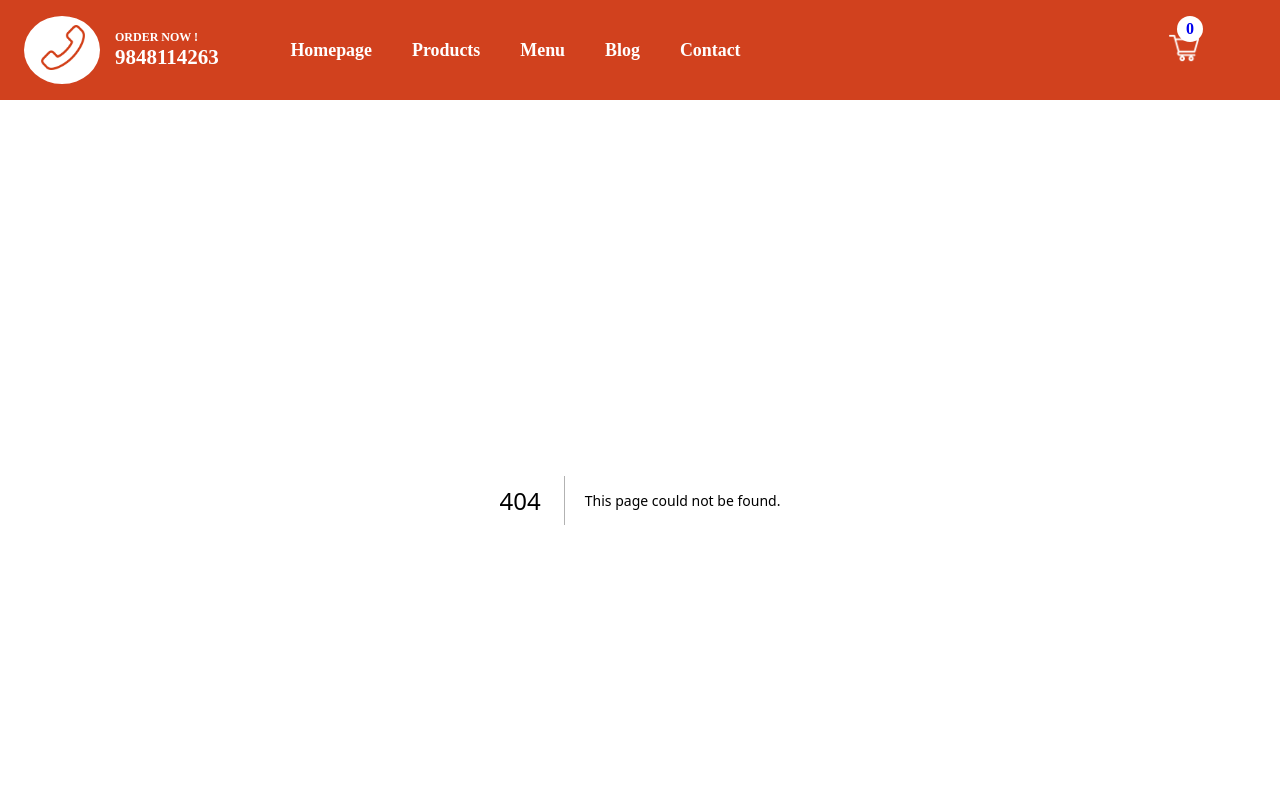
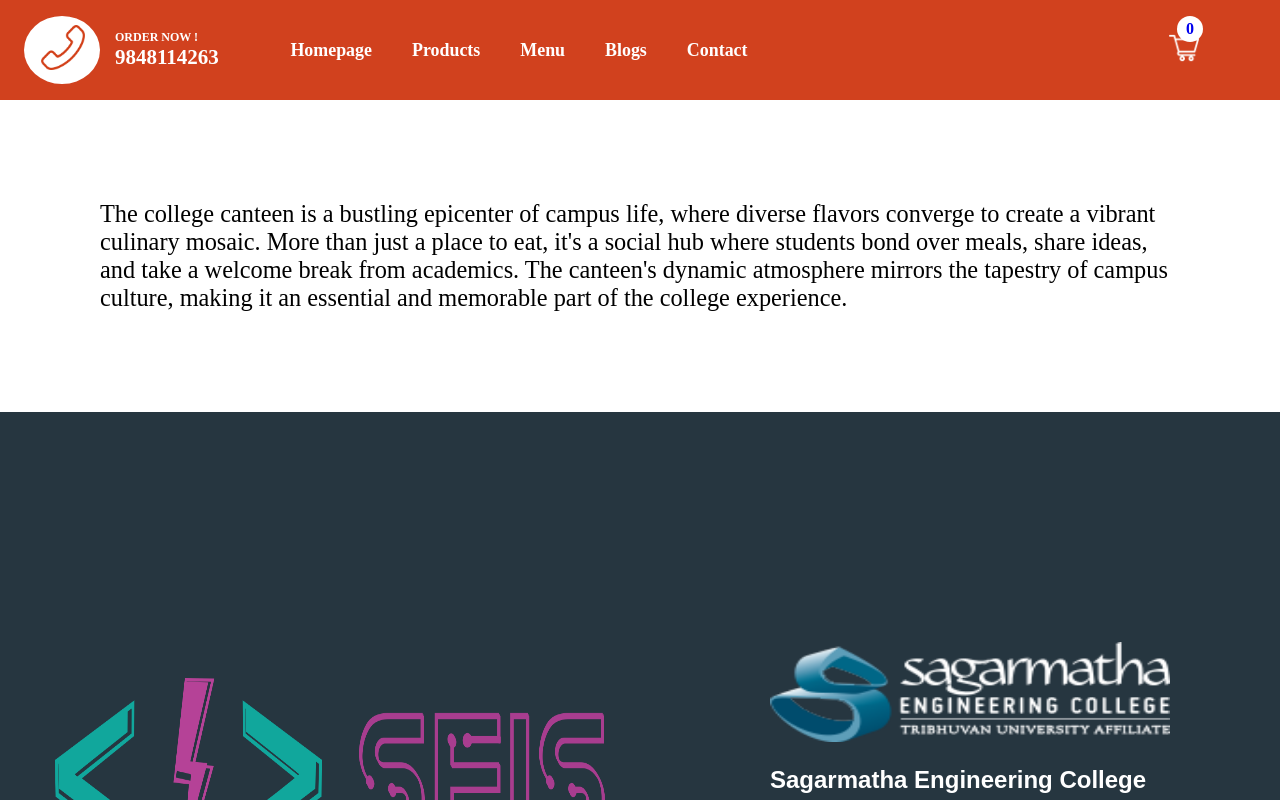
Before and after one commit to LokendraGC/canteen_web_app, a Next.js app: page /blogs in a window 1280 px wide. Before the commit this address had no page. Shown: the top 800 px of the page. Built offline with nearby package versions, Linux system fonts and the light colour scheme.

Commit message:
correction stuff

```diff
--- a/src/app/api/products/route.js
+++ b/src/app/api/products/route.js
@@ -8,7 +8,7 @@ export async function GET() {
   try {
     await mongoose.connect(connectionStr);
     data = await Product.find();
-    console.log(data);
+    // console.log(data);
   } catch (err) {
     data = { succsess: false, error: err.message };
   }
--- /dev/null
+++ b/src/app/blogs/page.js
@@ -0,0 +1,18 @@
+import React from 'react'
+import Image from 'next/image';
+import styles from '../../styles/Test.module.css'
+
+const page = () => {
+  return (
+    <div className={styles.container}>
+      The college canteen is a bustling epicenter of campus life, where diverse
+      flavors converge to create a vibrant culinary mosaic. More than just a
+      place to eat, it's a social hub where students bond over meals, share
+      ideas, and take a welcome break from academics. The canteen's dynamic
+      atmosphere mirrors the tapestry of campus culture, making it an essential
+      and memorable part of the college experience.
+    </div>
+  );
+}
+
+export default page
--- a/src/app/globals.css
+++ b/src/app/globals.css
@@ -1,6 +1,7 @@
 html,body{
     margin: 0;
     padding: 0;
+
 }
 
 *::selection {
--- a/src/app/page.js
+++ b/src/app/page.js
@@ -2,6 +2,7 @@ import Feature from "@/components/Feature";
 import Product from "@/components/Product";
 
 export default async function Home({ initialProducts}) {
+
   let fetchedProducts = [];
   try {
     const response = await fetch("http://localhost:3000/api/products",{cache:"no-store",});
--- a/src/components/Navbar.js
+++ b/src/components/Navbar.js
@@ -18,6 +18,7 @@ const Navbar = () => {
     setMenuOpen(!menuOpen);
   };
 
+
   return (
     <div className={styles.container}>
       <div className={styles.item}>
@@ -32,15 +33,30 @@ const Navbar = () => {
 
       <div className={styles.item}>
           <ul className={menuOpen ? styles.listMobile : styles.list}>
-          <li className={styles.listItem}>Homepage</li>
-          <li className={styles.listItem}>Products</li>
-          <li className={styles.listItem}>Menu</li>
-          <li className={styles.listItem}>Blog</li>
-          <li className={styles.listItem}>Contact</li>
+
+
+              <li className={styles.listItem} style={{textDecoration:'none'}}>
+               Homepage
+              </li>
+
+
+              <li className={styles.listItem}>
+               Products
+              </li>
+              <li className={styles.listItem}>
+               Menu
+              </li>
+              <li className={styles.listItem}>
+               Blogs
+              </li>
+              <li className={styles.listItem}>
+               Contact
+              </li>
+
           </ul>
       </div>
       <div className={styles.item}>
-        <Link href='/cart' passHref>
+        <Link href="/cart" passHref>
           <div className={styles.cart}>
             <Image src="/Img/cart.png" alt="" width={30} height={30} />
             <div className={styles.counter}>{quantity}</div>
@@ -50,7 +66,7 @@ const Navbar = () => {
           size={30}
           className={styles.menu}
           onClick={toggleMenu}
-          style={{ display: menuOpen ? "none" : "block" }}
+          style={{ display: menuOpen ? 'none': "block" }}
         />
         <MdRestaurantMenu
           size={30}
--- a/src/styles/Navbar.module.css
+++ b/src/styles/Navbar.module.css
@@ -16,9 +16,12 @@
     align-items: center;
 }
 
+
 .item:nth-child(2){
     flex: 3;
 }
+
+
 
 .telephoneBtn{
     background-color: white;
@@ -38,6 +41,7 @@
     font-weight: 600;
     font-size: 12px;
     text-transform:uppercase;
+    text-decoration: none;
 }
 
 .text:last-child{
@@ -53,12 +57,22 @@
     font-size: 1.4vw;
     font-weight: 600;
     padding: 0;
+
 }
+
 
 .listItem{
     margin: 20px;
     cursor:pointer;
+    color: white;
+    text-decoration: none;
+}
 
+
+
+.activeLink{
+    color: #263640;
+    background-color: green;
 }
 
 .item:last-child{
@@ -86,8 +100,9 @@
     font-weight: 600;
 }
 
+
+
 .menu{
-    color: white;
     display: none;
     opacity: 0;
 }
@@ -95,6 +110,10 @@
 .cross{
     display: none;
     opacity: 0;
+}
+
+.listMobile{
+    display: none;
 }
 
 
@@ -138,10 +157,10 @@
     opacity: 1;
 }
 
-.listMobile{
+/* .listMobile{
     display: none;
 }
-
+ */
 
 .list{
     display: none;
--- /dev/null
+++ b/src/styles/Test.module.css
@@ -0,0 +1,4 @@
+.container{
+    padding: 100px;
+    font-size: 1.9vw;
+}
```
Also changed, not shown: src/app/contact/page.js (added, +9 -0 lines), src/app/menu/page.js (added, +9 -0 lines), src/app/products/[id]/page.js (+32 -19 lines). Lines whose indentation alone changed are shown as unchanged.
